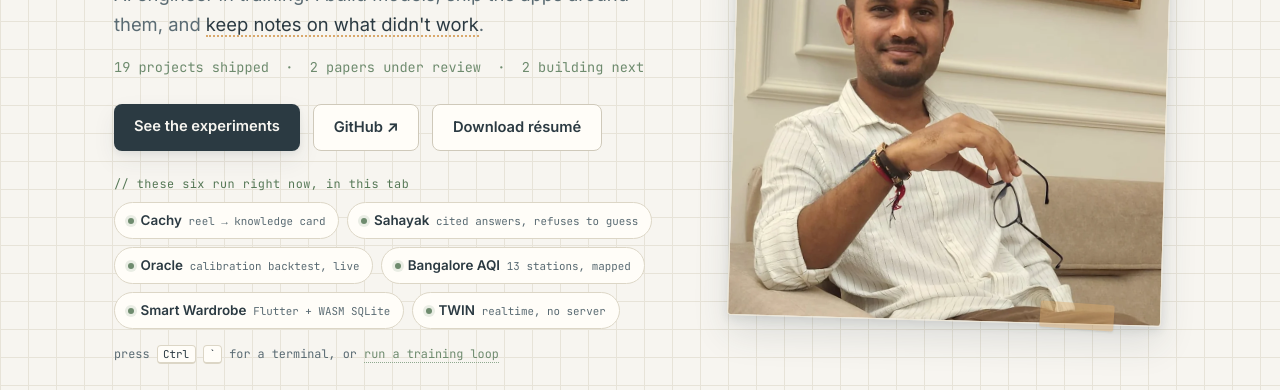
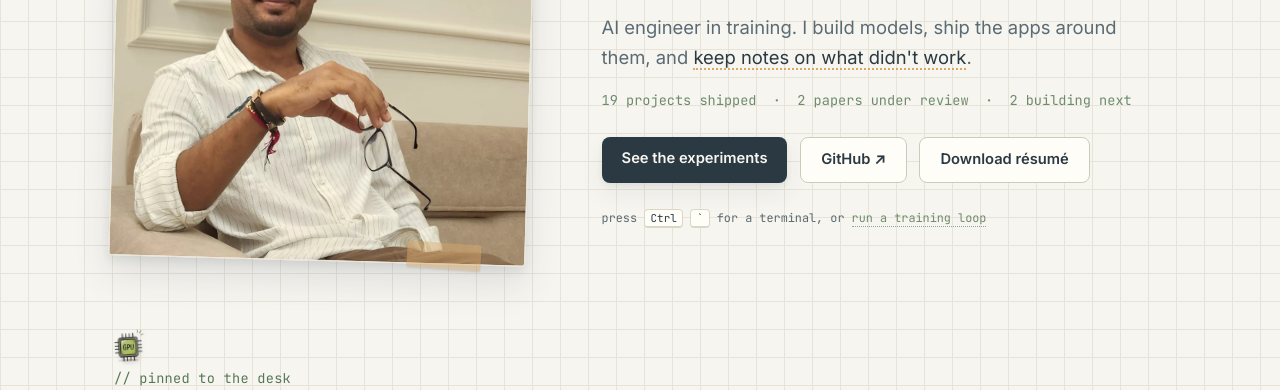
Before and after one commit to Vatsal057/Vatsal057.github.io, a plain HTML site: page index.html in a window 1280 px wide. Shown: the part 287-677 px from the top of the page. Drawn offline with Linux system fonts and the light colour scheme; no server answers.

Commit message:
refactor: update hero grid layout and remove live apps list

```diff
--- a/index.html
+++ b/index.html
@@ -63,32 +63,11 @@
           <a class="btn btn-ghost" href="https://github.com/Vatsal057" target="_blank" rel="noopener">GitHub ↗</a>
           <a class="btn btn-ghost" href="resume.pdf" download>Download résumé</a>
         </div>
-        <!-- Six of these run in a browser with no install and no signup. Putting
-             them in the hero so nobody has to go looking for something working.
-             The captions used to be hidden below 620px, which turned the best
-             asset on the page into six unexplained product names. -->
-        <div class="hero-live reveal">
-          <p class="mono hero-live-label">// these six run right now, in this tab</p>
-          <ul class="hero-live-list" role="list">
-            <li><a href="https://vatxzz-cachy.hf.space" target="_blank" rel="noopener">Cachy <span>reel → knowledge
-                  card</span></a></li>
-            <li><a href="https://vatsal057.github.io/sahayak/" target="_blank" rel="noopener">Sahayak <span>cited answers,
-                  refuses to guess</span></a></li>
-            <li><a href="https://vatsal057.github.io/oracle/" target="_blank" rel="noopener">Oracle <span>calibration
-                  backtest, live</span></a></li>
-            <li><a href="https://vatsal057.github.io/AirQuality/" target="_blank" rel="noopener">Bangalore AQI <span>13
-                  stations, mapped</span></a></li>
-            <li><a href="https://vatsal057.github.io/Smart-Wardrobe/" target="_blank" rel="noopener">Smart Wardrobe
-                <span>Flutter + WASM SQLite</span></a></li>
-            <li><a href="https://twinnn.web.app" target="_blank" rel="noopener">TWIN <span>realtime, no server</span></a>
-            </li>
-          </ul>
           <!-- Nothing on the first screen used to invite a click. The terminal and
                the training run were both real and both hidden. -->
-          <p class="hero-hint"><span class="kbd-hint">press <kbd>Ctrl</kbd> <kbd>`</kbd> for a terminal, or
+          <p class="hero-hint reveal"><span class="kbd-hint">press <kbd>Ctrl</kbd> <kbd>`</kbd> for a terminal, or
             </span><button type="button" id="heroTrainBtn">run a training loop</button>
           </p>
-        </div>
       </div>
       <!-- This slot used to hold a neural-network doodle, which said nothing a
            visitor couldn't already infer from the rest of the page. It is a
--- a/style.css
+++ b/style.css
@@ -117,9 +117,11 @@ a { color: var(--sage-deep); }
 
 /* ============ Hero ============ */
 .hero {
-  display: grid; grid-template-columns: 1.15fr .85fr; gap: 2rem; align-items: center;
+  display: grid; grid-template-columns: .85fr 1.15fr; gap: clamp(3.5rem, 5.5vw, 5rem); align-items: center;
   max-width: 1100px; margin: 0 auto; padding: clamp(3rem, 9vh, 6rem) 1.5rem 3rem;
 }
+.hero-inner { grid-column: 2; }
+.hero-doodle { grid-column: 1; grid-row: 1; position: relative; }
 .eyebrow { color: var(--sage-text); font-size: .85rem; letter-spacing: .02em; }
 .hero h1 { font-size: clamp(2.6rem, 6vw, 4.2rem); font-weight: 600; margin: .6rem 0 1rem; }
 
@@ -779,7 +781,8 @@ body.recruiter .gitlog.reveal .commit { opacity: 1; translate: none; transition:
 /* ============ Responsive ============ */
 @media (max-width: 820px) {
   .hero { grid-template-columns: 1fr; padding-top: 2.5rem; }
-  .hero-doodle { max-width: 380px; }
+  .hero-inner { grid-column: auto; }
+  .hero-doodle { grid-column: auto; grid-row: auto; max-width: 380px; }
   .topbar { flex-wrap: wrap; gap: .5rem .9rem; padding-bottom: .55rem; }
   .topnav {
     order: 3; width: 100%; flex-wrap: nowrap; overflow-x: auto;
@@ -1452,7 +1455,7 @@ body.dark-mode .cert-grid .cert-card { border-color: #2E3E47; }
 .hero-live-label { color: var(--sage-text); font-size: .74rem; margin-bottom: .1rem; }
 .hero-live { margin-top: 1.5rem; }
 .hero-hint {
-  margin-top: 1rem; font-size: .74rem; color: var(--ink-soft);
+  margin-top: 1.6rem; font-size: .74rem; color: var(--ink-soft);
   font-family: 'JetBrains Mono', monospace;
 }
 .hero-hint kbd {
```
